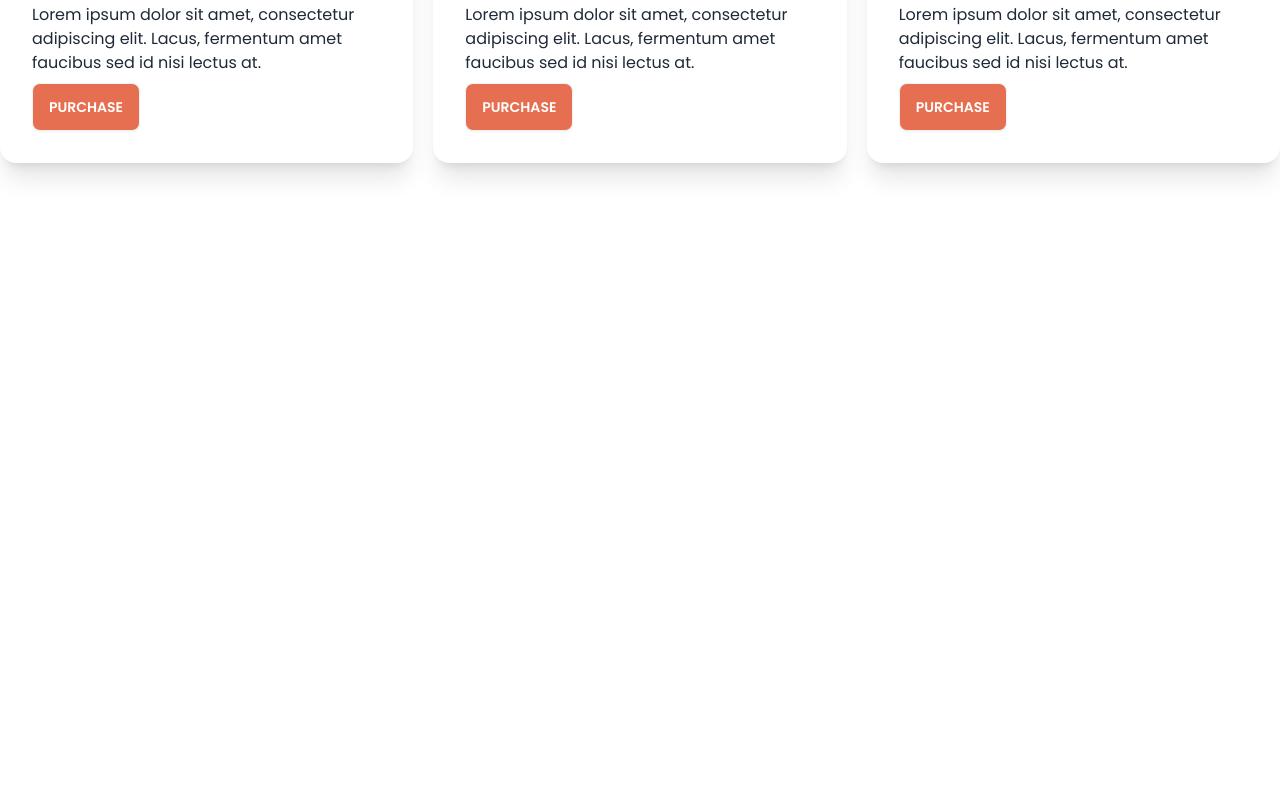
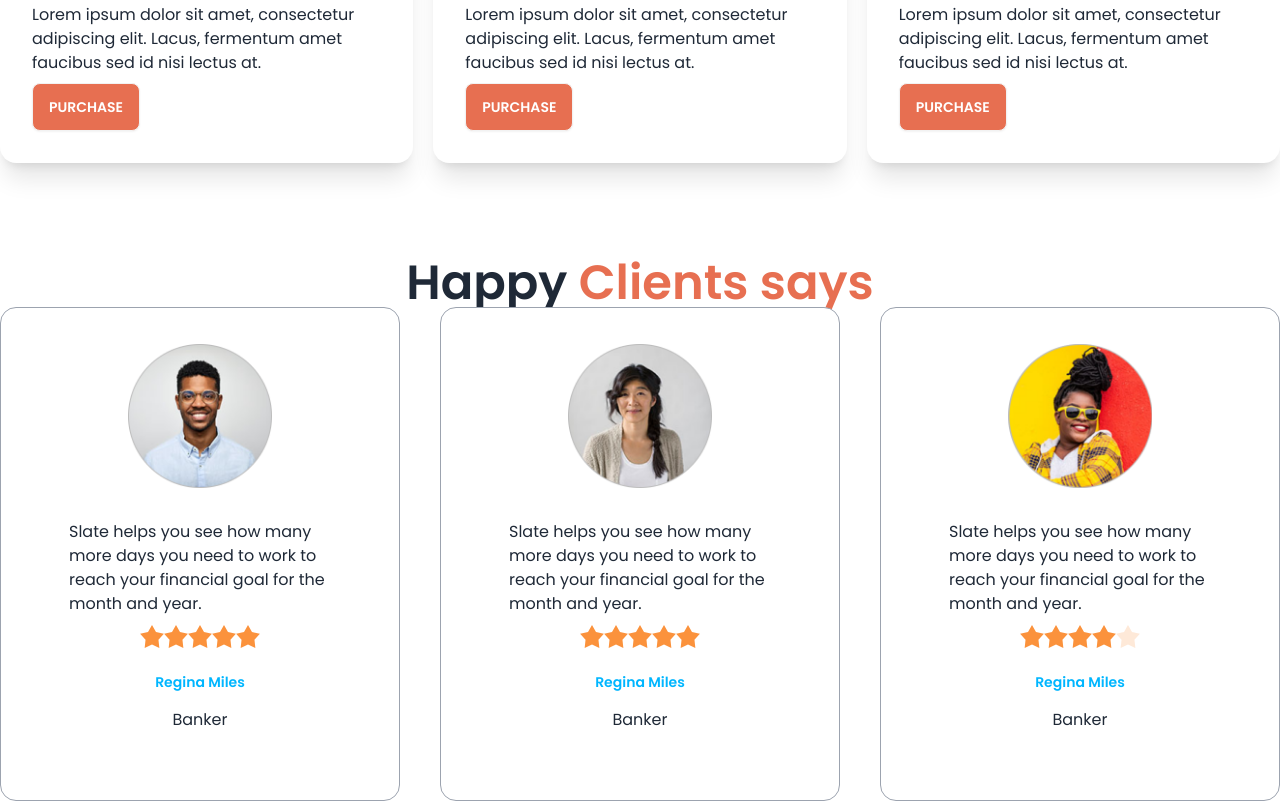
Before and after one commit to Imran-Hossain-Dev/biker-zone, a plain HTML site: page index.html in a window 1280 px wide. Shown: the part 1120-1921 px from the top of the page. Before the commit the page ends 1379 px from the top, so only its background shows below. Drawn offline with nearby package versions, Linux system fonts and the light colour scheme.

Commit message:
added client section

```diff
--- a/index.html
+++ b/index.html
@@ -219,6 +219,107 @@
                 </div>
             </div>
         </section>
+
+
+        <!-- happy client -->
+        <section>
+
+            <h3 class="text-5xl font-semibold text-center">Happy <span class="text-bike-primary">Clients says</span></h3>
+
+             <!-- card- -->
+
+             <div class="grid grid-cols-1 md:grid-cols-2 lg:grid-cols-3 gap-10">
+                <!-- card- 1 -->
+                <div class="card  p-9 bg-base-100 border border-gray-400">
+                    <figure><img class="w-36" src="./images/others/user-1.png" alt="Shoes" /></figure>
+                    <div class="card-body">
+
+                      <p>Slate helps you see how
+                        many more days you need
+                        to work to reach your financial
+                        goal for the month and year.</p>
+                      <div class="card-actions justify-center">
+                        <!-- ratting -->
+                        <div class="rating">
+                            <input type="radio" name="rating-2" class="mask mask-star-2 bg-orange-400" />
+                            <input type="radio" name="rating-2" class="mask mask-star-2 bg-orange-400"  />
+                            <input type="radio" name="rating-2" class="mask mask-star-2 bg-orange-400" />
+                            <input type="radio" name="rating-2" class="mask mask-star-2 bg-orange-400" checked/>
+                            <input type="radio" name="rating-2" class="mask mask-star-2 bg-orange-400" />
+                          </div>
+                      </div>
+                      <div class="text-center space-y-4 mt-4">
+                        <h4 class="text-sm font-semibold text-info">Regina Miles </h4>
+                      <p>Banker</p>
+                      </div>
+
+                    </div>
+                </div>
+
+                <!-- card-2 -->
+
+                <!-- card- 1 -->
+                <div class="card  p-9 bg-base-100 border border-gray-400">
+                    <figure><img class="w-36" src="./images/others/user-2.png" alt="Shoes" /></figure>
+                    <div class="card-body">
+
+                      <p>Slate helps you see how
+                        many more days you need
+                        to work to reach your financial
+                        goal for the month and year.</p>
+                      <div class="card-actions justify-center">
+                        <!-- ratting -->
+                        <div class="rating">
+                            <input type="radio" name="rating-2" class="mask mask-star-2 bg-orange-400" />
+                            <input type="radio" name="rating-2" class="mask mask-star-2 bg-orange-400"  />
+                            <input type="radio" name="rating-2" class="mask mask-star-2 bg-orange-400" />
+                            <input type="radio" name="rating-2" class="mask mask-star-2 bg-orange-400" checked/>
+                            <input type="radio" name="rating-2" class="mask mask-star-2 bg-orange-400" />
+                          </div>
+                      </div>
+                      <div class="text-center space-y-4 mt-4">
+                        <h4 class="text-sm font-semibold text-info">Regina Miles </h4>
+                      <p>Banker</p>
+                      </div>
+
+                    </div>
+                </div>
+
+                <!-- card-3 -->
+
+                <!-- card- 1 -->
+                <div class="card  p-9 bg-base-100 border border-gray-400">
+                    <figure><img class="w-36" src="./images/others/user-3.png" alt="Shoes" /></figure>
+                    <div class="card-body">
+
+                      <p>Slate helps you see how
+                        many more days you need
+                        to work to reach your financial
+                        goal for the month and year.</p>
+                      <div class="card-actions justify-center">
+                        <!-- ratting -->
+                        <div class="rating">
+                            <input type="radio" name="rating-2" class="mask mask-star-2 bg-orange-400" />
+                            <input type="radio" name="rating-2" class="mask mask-star-2 bg-orange-400"  />
+                            <input type="radio" name="rating-2" class="mask mask-star-2 bg-orange-400" />
+                            <input type="radio" name="rating-2" class="mask mask-star-2 bg-orange-400" checked/>
+                            <input type="radio" name="rating-2" class="mask mask-star-2 bg-orange-400" />
+                          </div>
+                      </div>
+                      <div class="text-center space-y-4 mt-4">
+                        <h4 class="text-sm font-semibold text-info">Regina Miles </h4>
+                      <p>Banker</p>
+                      </div>
+
+                    </div>
+                </div>
+
+
+
+
+             </div>
+
+        </section>
     </main>
     <footer>
 
```
